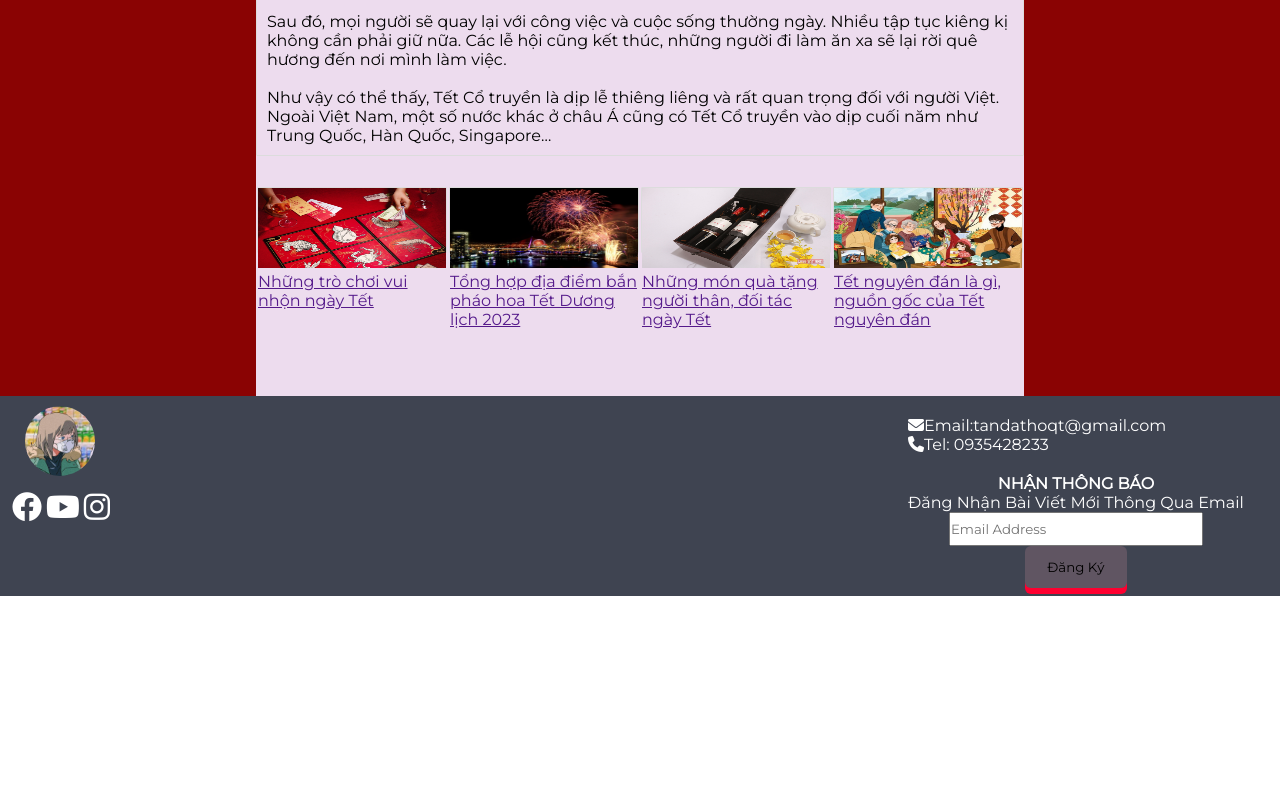
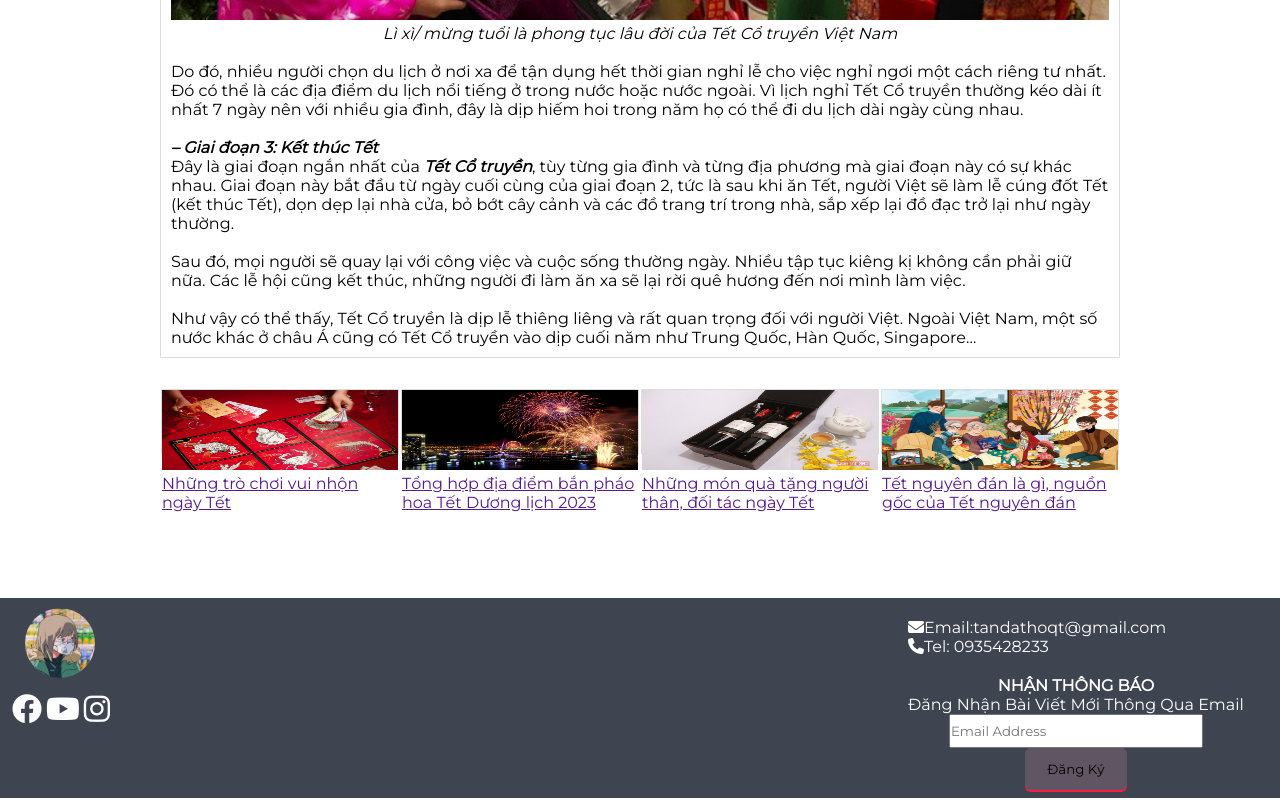
Before and after one commit to TanDat205/TanDat, a plain HTML site: page index.html in a window 1280 px wide. Shown: the part 5689-6489 px from the top of the page. Before the commit the page ends 6287 px from the top, so only its background shows below. Drawn offline with Linux system fonts and the light colour scheme; a script that the page names is missing.

Commit message:
Update style.css

```diff
--- a/style.css
+++ b/style.css
@@ -22,7 +22,10 @@ html{
     height: min-content;
     width: 100%;
     margin: 0 auto;
-    background: #8A0303;
+}
+
+.article{
+    display: flex;
 }
 
 .header{
@@ -93,13 +96,11 @@ h1{
     transform: translateY(8px);
 }
 
-
 .content{
     position: relative;
     height: min-content;
-    width: 60%;
+    width: 75%;
     margin: 0 auto;
-    background: #EDDCEE;
 }
 
 .copywrite{
@@ -133,6 +134,18 @@ h1{
     margin: 1px;
 }
 
+/* .info-facebook{
+    display: flex;
+
+}
+
+.left-image img{
+    border-color: #fff 5px;
+}
+
+.link-facebook{
+    padding-top: 10px;
+} */
 
 
 
@@ -204,10 +217,10 @@ button{
     padding: 13px 22px;
     border-radius: 6px;
     font: 600 22px;
-    box-shadow: 0 6px 0 #ff0030;
+    box-shadow: 0 2px 0 #ff1943;
     transition: .3s;
 }
 button:active{
     transform: translateY(5px);
-    box-shadow: 0 3px 0 #ff0020;
+    box-shadow: 0 1px 0 #ff0020;
 }
```
